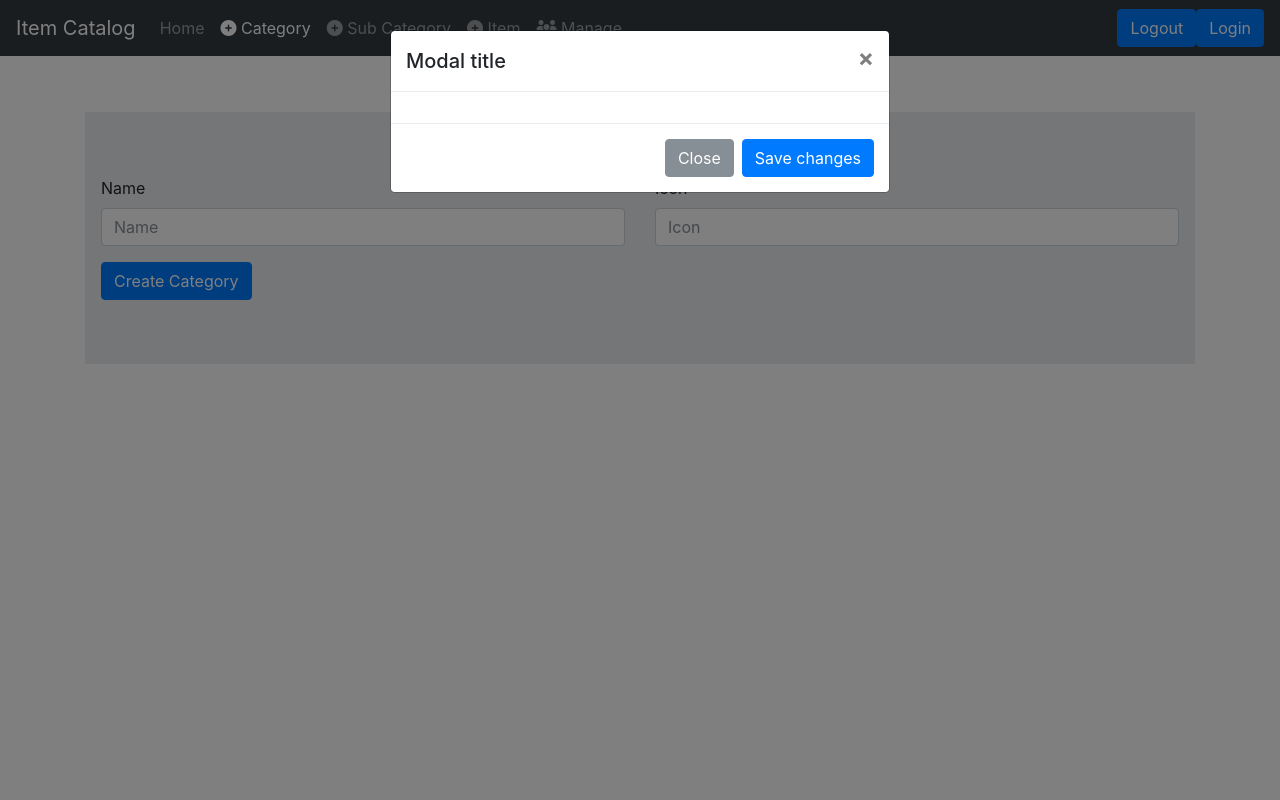
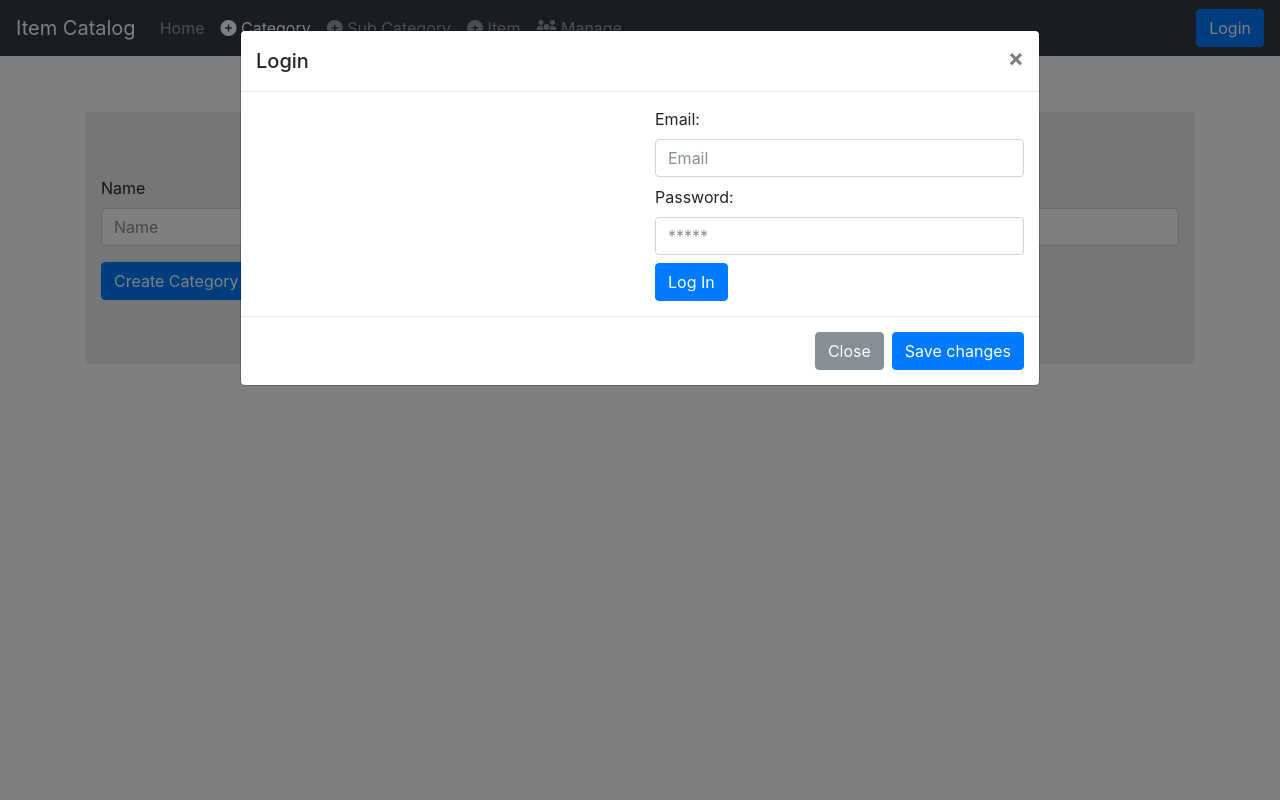
Before and after one commit to reuben777/item_category, a Flask app: page /category/add in a window 1280 px wide, after a click on "Login". Run offline with Flask 2, Linux system fonts and the light colour scheme; some libraries are stand-ins or nearby versions.

Commit message:
90% structural implemented.

```diff
--- a/vagrant/catalog/application.py
+++ b/vagrant/catalog/application.py
@@ -38,7 +38,11 @@ def utilityProcessor():
         string.ascii_uppercase + string.digits
         ) for x in range(32))
     login_session['state'] = state
-    return dict(STATE=state)
+    user = dict(
+        username=login_session.get('username'),
+        email=login_session.get('email'),
+        picture=login_session.get('picture'))
+    return dict(STATE=state, USER=user)
 
 
 @app.route('/')
@@ -431,7 +435,7 @@ def gconntect():
     output += '!</h1>'
     output += '<img src="'
     output += login_session['picture']
-    output += ' class="rounded img-fluid" >'
+    output += '" class="rounded img-fluid" >'
     flash("you are now logged in as {}".format(login_session['username']))
     return output
 
--- a/vagrant/catalog/templates/header.html
+++ b/vagrant/catalog/templates/header.html
@@ -22,11 +22,15 @@
       </li>
     </ul>
     <div>
-      <!-- Button trigger modal -->
+      {% if USER.username %}
+        <span class="text-white mr-2">Hello, {{USER.username}}</span>
+        <a class="btn btn-primary" href="{{url_for('gdisconnect')}}">Logout</a>
+      {% else %}
+      <!-- Login button trigger login modal -->
       <button type="button" class="btn btn-primary float-right" data-toggle="modal" data-target="#login_modal">
         Login
       </button>
-      <a class="btn btn-primary" href="{{url_for('gdisconnect')}}">Logout</a>
+      {% endif %}
     </div>
   </div>
 </nav>
--- a/vagrant/catalog/templates/login_modal.html
+++ b/vagrant/catalog/templates/login_modal.html
@@ -1,9 +1,9 @@
 <!-- Modal -->
 <div class="modal fade" id="login_modal" tabindex="-1" role="dialog" aria-labelledby="login_modal_label" aria-hidden="true">
-  <div class="modal-dialog" role="document">
+  <div class="modal-dialog modal-lg" role="document">
     <div class="modal-content">
       <div class="modal-header">
-        <h5 class="modal-title" id="login_modal_label">Modal title</h5>
+        <h5 class="modal-title" id="login_modal_label">Login</h5>
         <button type="button" class="close" data-dismiss="modal" aria-label="Close">
           <span aria-hidden="true">&times;</span>
         </button>
@@ -22,10 +22,29 @@
                 data-approvalprompt="force">
               </span>
             </div>
-            <div id="result"></div>
           </div>
           <div class="col-md-6">
-            {# login form #}
+            <form method="post" action="/users/login" id="login-form" novalidate>
+              <div class="row">
+                <div class="col-md-12 mb-2">
+                  <label for="email"> Email:</label>
+                  <input type="text" id='email' class="form-control" name="email" placeholder="Email" required>
+                  <div id='email-validation' class="invalid-feedback">
+                    Please provide a valid username or email.
+                  </div>
+                </div>
+                <div class="col-md-12 mb-2">
+                  <label for="passwd">Password:</label>
+                  <input type="password" class="form-control" name="passwd" placeholder="*****" required>
+                  <div id='passwd-validation' class="invalid-feedback">
+                    Password is too short.
+                  </div>
+                </div>
+                <div class="col-md-12">
+                  <button class="btn btn-primary" type="submit">Log In</button>
+                </div>
+              </div>
+            </form>
           </div>
         </div>
       </div>
@@ -36,3 +55,75 @@
     </div>
   </div>
 </div>
+
+<script>
+function setElementValid(elem) {
+  // reset classes for validation
+  elem.removeClass('is-invalid');
+  elem.addClass('is-valid');
+}
+
+function setElementInvalid(elem) {
+  // reset classes for validation
+  elem.addClass('is-invalid');
+  elem.removeClass('is-valid');
+}
+
+function validateFormPasswd () {
+  var passwdElem = $("[name='passwd']");
+  var passwdLength = passwdElem.val().length
+  var passwdValidationElem = $('#passwd-validation');
+  var passwdValid = false;
+
+  if (passwdLength == 0) {
+    passwdValidationElem.text('Please provide a password.');
+    setElementInvalid(passwdElem);
+  } else if (passwdLength < 6) {
+    passwdValidationElem.text('Password is too short.')
+    setElementInvalid(passwdElem);
+  } else {
+    passwdValid = true;
+    setElementValid(passwdElem);
+  }
+  return passwdValid;
+}
+
+function validateFormEmail () {
+  var emailElem = $("#email");
+  var emailLength = emailElem.val().length;
+  var emailValidationElem = $('#email-validation');
+  var emailValid = false;
+  var validEmailFormat = /^\w+([\.-]?\w+)*@\w+([\.-]?\w+)*(\.\w{2,3})+$/.test(emailElem.val());
+  if (emailLength == 0) {
+    emailValidationElem.text('Please provide an email.');
+    setElementInvalid(emailElem);
+  } else if (!validEmailFormat) {
+    emailValidationElem.text('Email is not valid')
+    setElementInvalid(emailElem);
+  } else {
+    passwdValid = true;
+    setElementValid(emailElem);
+  }
+
+  return emailValid;
+}
+
+$('#login-form').submit(function(event) {
+  // set keyup password addEventListener
+  $("[name='passwd']").on('change paste keyup', function() {
+    validateFormPasswd();
+  });
+  $("#email").on('change paste keyup', function() {
+    validateFormEmail();
+  });
+
+  var validPasswd = validateFormPasswd();
+  var validEmail = validateFormEmail();
+
+  if (validPasswd === false || validEmail === false) {
+    console.log(validPasswd, validEmail)
+    event.preventDefault();
+    event.stopPropagation();
+  }
+});
+</script>
--- a/vagrant/catalog/templates/main.html
+++ b/vagrant/catalog/templates/main.html
@@ -47,7 +47,7 @@
 		    if (authResult['code']) {
 		      console.log('authResult', authResult['code'])
 		      // Send the one time use code to the server. if the server responses, write a login successful message and redirect
-					$('#signinButton').attr('style', 'display: none;')
+					$('.modal-body').html('<div class="text-center">Logging In...</div>');
 		      $.ajax({
 		        type: 'POST',
 		        url: '/gconnect?state={{STATE}}',
@@ -56,23 +56,23 @@
 		        data: authResult['code'],
 		        success: function(result) {
 		          if (result) {
-		            $('#result').html('Login Successful!</br>' + result + '</br>Redirecting...')
+		            $('.modal-body').html('<div class="text-center">Login Successful!</br>' + result + '</br>Redirecting...</div>')
 		            setTimeout(function() {
 									$('#login_modal').modal('hide')
 		              window.location.reload();
-		            }, 4000)
+		            }, 4000);
 		          } else if (authResult['error']) {
 		            console.log("There was an error: " + authResult['error']);
 		          }
 		        },
 		        error:function (xhr, ajaxOptions, thrownError){
 		          if(xhr.status==404) {
-		            $('#result').html("Failed to make a server-side call.</br>Check your configuration and console.")
+		            $('.modal-body').html("Failed to make a server-side call.</br>Check your configuration and console.")
 		          }
 		        }
 		      })
 		    } else {
-		      $('#result').html("Failed to make a server-side call.</br>Check your configuration and console.")
+		      $('.modal-body').html("Failed to make a server-side call.</br>Check your configuration and console.")
 		    }
 		  }
 		</script>
```
Also changed, not shown: vagrant/catalog/catalog.db.
